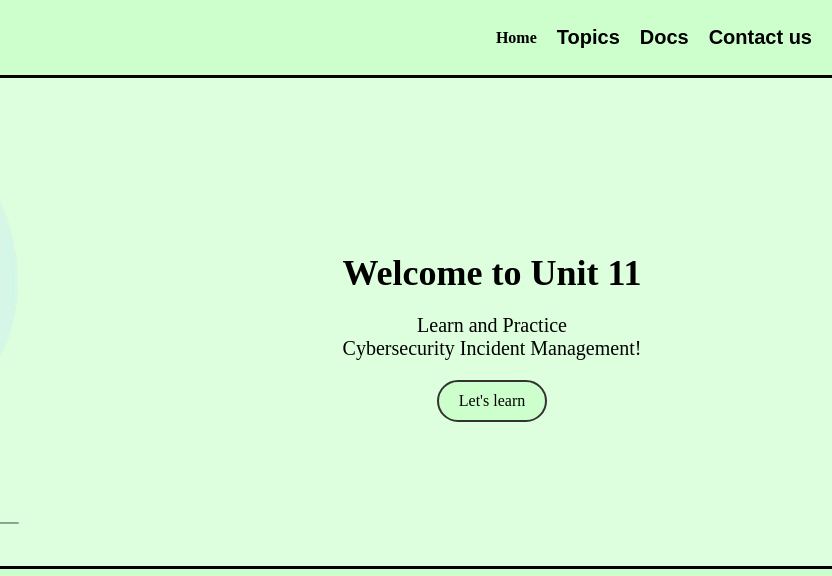
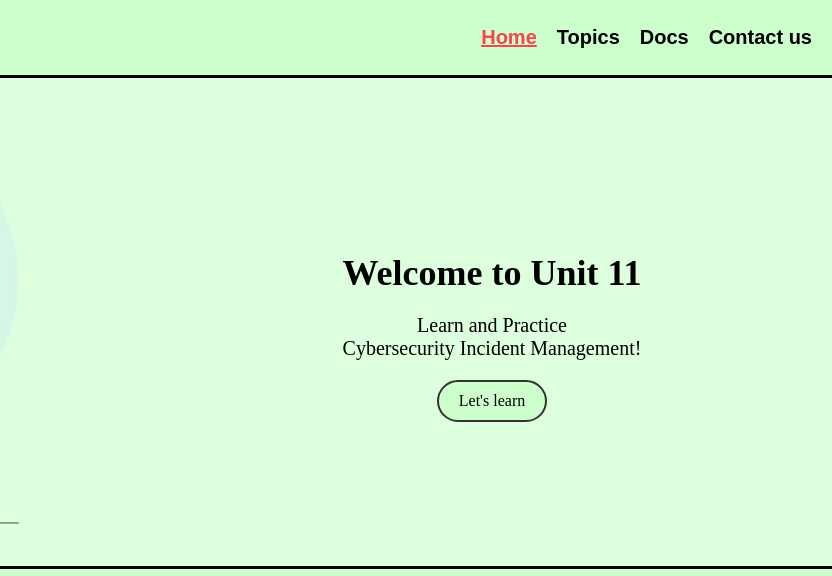
Before and after one commit to kvcsbrendon/Cybersafe.github.io, a plain HTML site: page index.html in a window 1280 px wide. Shown: the top 576 px of the page, 448-1280 px from the left. Drawn offline with Linux system fonts and the light colour scheme.

Commit message:
Update index.html

```diff
--- a/index.html
+++ b/index.html
@@ -35,7 +35,7 @@
     </button>
     <nav>
         <ul>
-            <li class="current-page><a href="index.html">Home</a></li>
+            <li class="current-page"><a href="index.html">Home</a></li>
             <li><a href="topics.html">Topics</a></li>
             <li><a href="docs.html">Docs</a></li>
             <li><a href="contact.html">Contact us</a></li>
```
